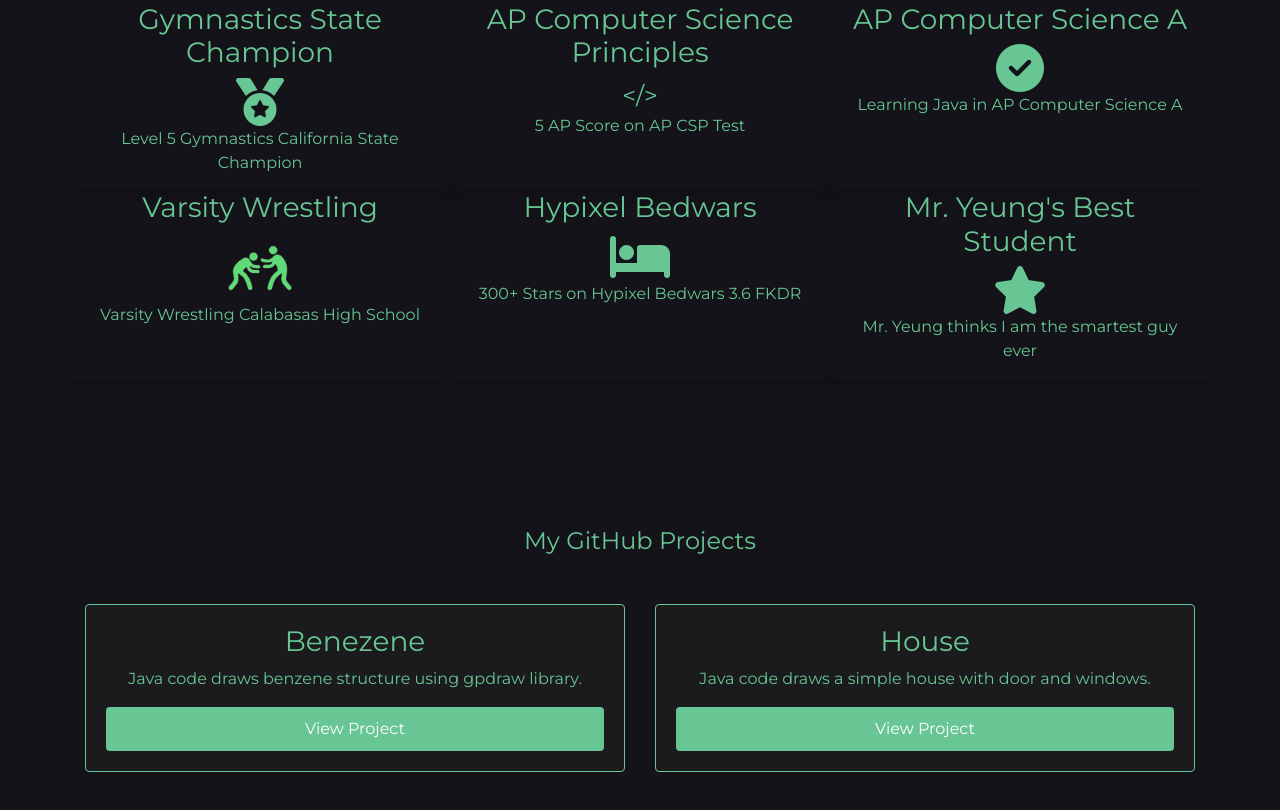
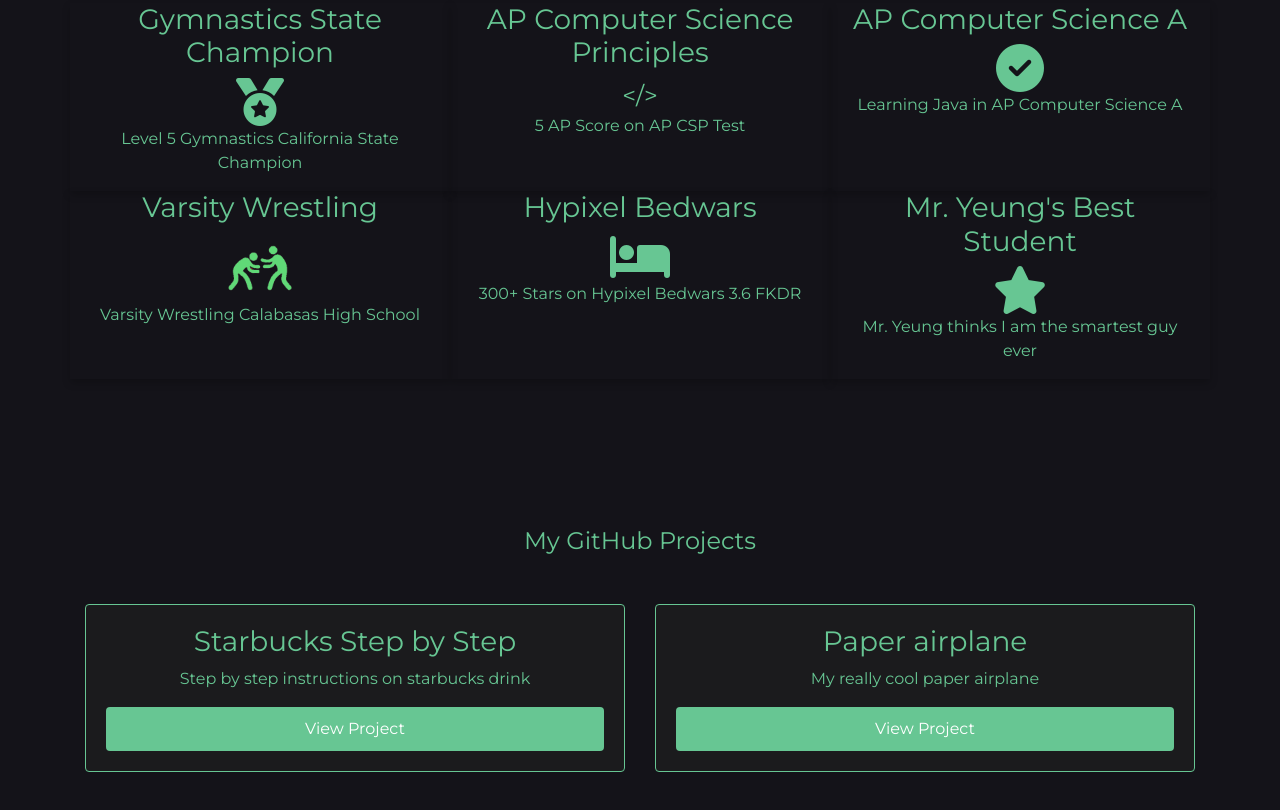
Before and after one commit to smatian/smatian.github.io, a plain HTML site: page index.html in a window 1280 px wide. Shown: the part 482-1292 px from the top of the page. Drawn offline with nearby package versions, Linux system fonts and the light colour scheme; a web font is replaced by a local one.

Commit message:
Update index.html

```diff
--- a/index.html
+++ b/index.html
@@ -184,22 +184,21 @@
         <div class="row text-center">
           <div class="col-md-6">
             <div class="card card-body">
-              <h3 class="main-color">Benezene</h3>
+              <h3 class="main-color">Starbucks Step by Step</h3>
               <p class="secondary-color">
-                Java code draws benzene structure using gpdraw library.
+              Step by step instructions on starbucks drink
 
               </p>
-              <a href="https://github.com/smatian/Benezene" class="btn btn-rounded main-color">View Project</a>
+              <a href="https://docs.google.com/document/d/1A1DJ7Me-1x7kCzaV1ntBV2skycd6TxXYdzQWzden7nU/edit?usp=sharing" class="btn btn-rounded main-color">View Project</a>
             </div>
           </div>
           <div class="col-md-6">
             <div class="card card-body">
-              <h3 class="main-color">House</h3>
+              <h3 class="main-color">Paper airplane</h3>
               <p class="secondary-color">
-                Java code draws a simple house with door and windows.
-
+My really cool paper airplane
               </p>
-              <a href="https://github.com/smatian/house" class="btn btn-rounded main-color">View Project</a>
+              <a href="https://docs.google.com/document/d/1Y57Xqc-8XT4E-f1CntFK_7Zfka2xkRL-SOaS_cXOOj4/edit?usp=sharing" class="btn btn-rounded main-color">View Project</a>
             </div>
           </div>
           <!-- Add more project cards as needed -->
```
